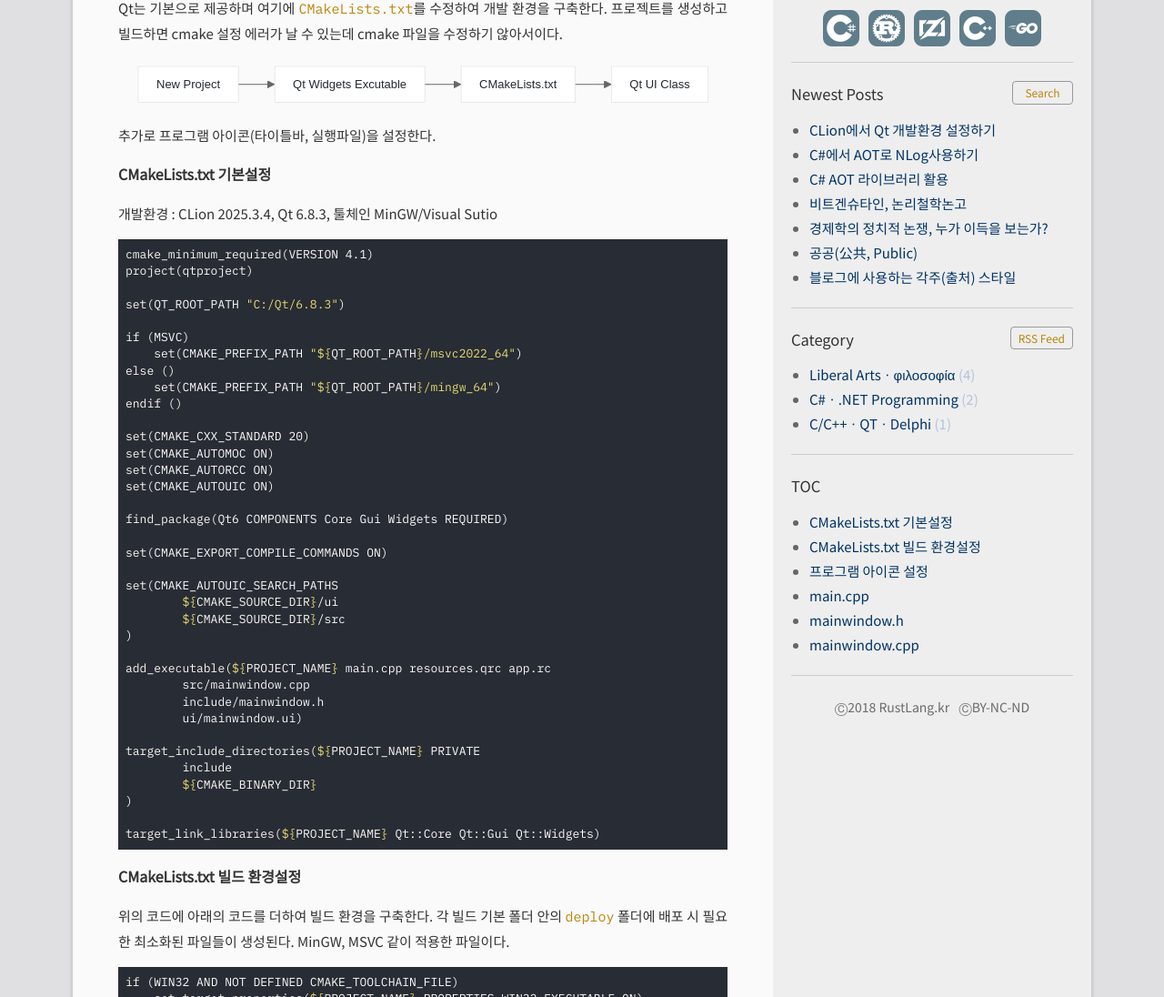
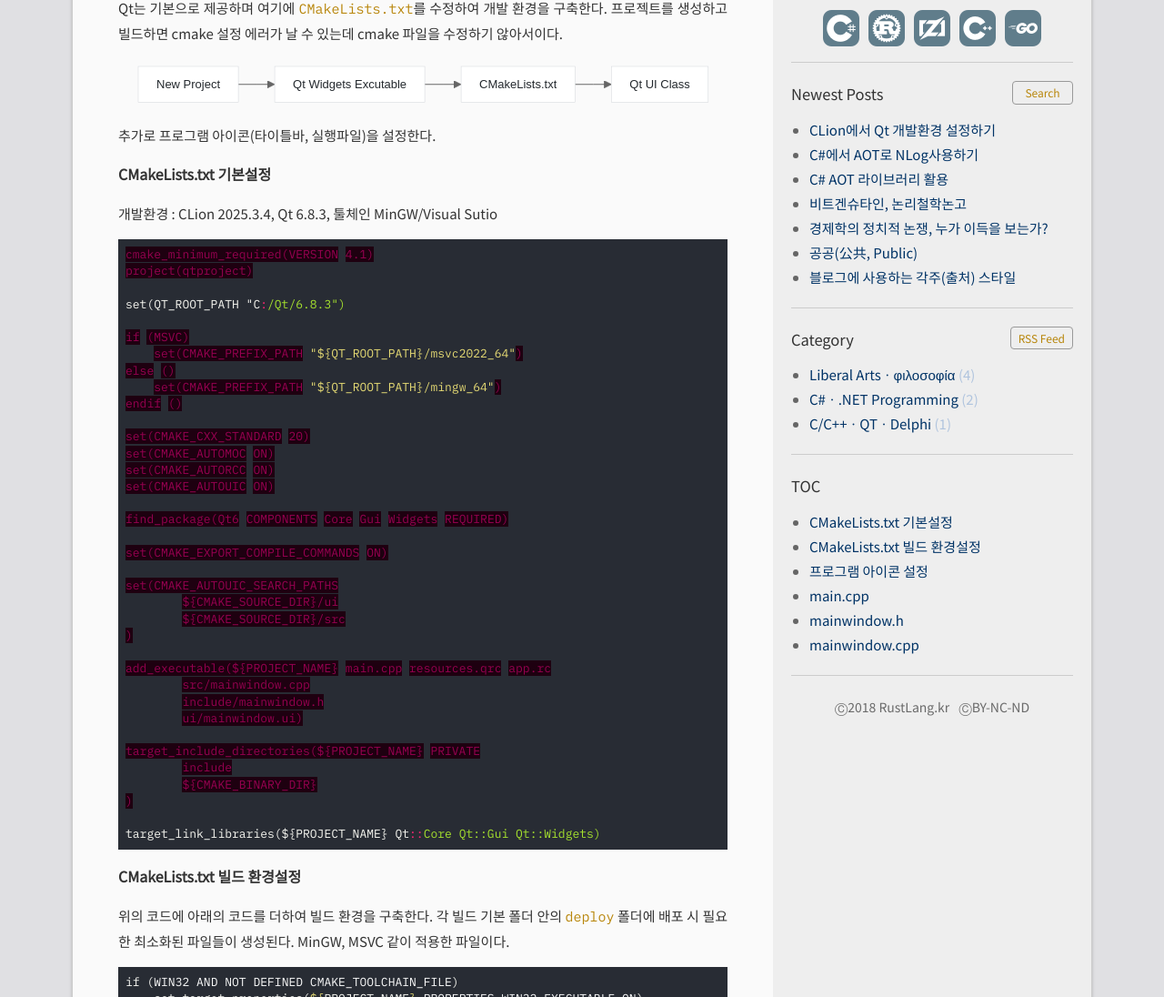
Before and after one commit to DebugJO/rustlang, a Jekyll site: the page built from _posts/2026-03-27-1.md, in a window 1280 px wide and 1400 px high, cut to the strip 304-1400 px from the top of the window. Shown: the whole strip at 91% size. Built offline with Jekyll 4.4.1, drawn with Linux system fonts in a browser that asks for light colours.

Commit message:
Update 2026-03-27-1.md

````diff
--- a/_posts/2026-03-27-1.md
+++ b/_posts/2026-03-27-1.md
@@ -24,8 +24,7 @@ C --> D["Qt UI Class"]
 
 <!--more-->
 
-{% raw %}
-```cmake
+```make
 cmake_minimum_required(VERSION 4.1)
 project(qtproject)
 
@@ -63,7 +62,6 @@ target_include_directories(${PROJECT_NAME} PRIVATE
 
 target_link_libraries(${PROJECT_NAME} Qt::Core Qt::Gui Qt::Widgets)
 ```
-{% endraw %}
 
 ###### CMakeLists.txt  빌드 환경설정
 
````
